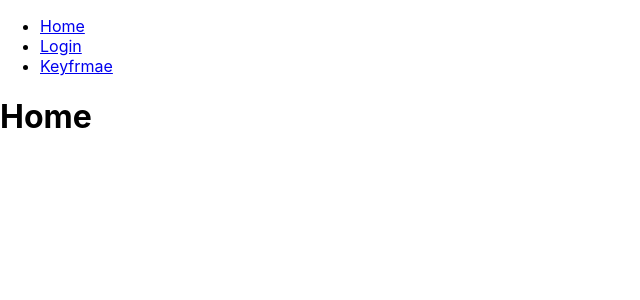
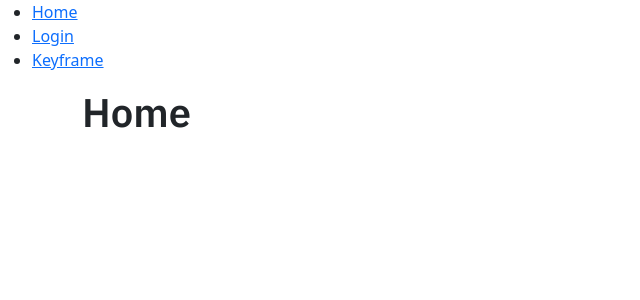
Before and after one commit to Piyachon1234/aj_paisarn_web, a React (Create React App) app: page / in a window 1280 px wide. Shown: the top 300 px of the page, without its empty margins (0-640 px from the left). Built offline with nearby package versions, Linux system fonts and the light colour scheme.

Commit message:
import react bootstrap into App.js

```diff
--- a/src/App.js
+++ b/src/App.js
@@ -1,25 +1,21 @@
-import logo from './logo.svg';
+import { BrowserRouter, Routes, Route } from "react-router-dom";
 import './App.css';
+import Layout from "./pages/layout";
+import Keyframe from "./pages/keyframe";
+import Login from "./pages/logIn";
+import Home from "./pages/home"
+import 'bootstrap/dist/css/bootstrap.min.css';
 
-function App() {
+export default function App() {
   return (
-    <div className="App">
-      <header className="App-header">
-        <img src={logo} className="App-logo" alt="logo" />
-        <p>
-          Edit <code>src/App.js</code> and save to reload.
-        </p>
-        <a
-          className="App-link"
-          href="https://reactjs.org"
-          target="_blank"
-          rel="noopener noreferrer"
-        >
-          Learn React
-        </a>
-      </header>
-    </div>
+    <BrowserRouter>
+      <Routes>
+        <Route path="/" element={<Layout />}>
+          <Route index element={<Home />} />
+          <Route path="keyframe" element={<Keyframe />} />
+          <Route path="login" element={<Login />} />
+        </Route>
+      </Routes>
+    </BrowserRouter>
   );
 }
-
-export default App;
--- a/src/index.js
+++ b/src/index.js
@@ -1,24 +1,17 @@
-import ReactDOM from "react-dom/client";
-import { BrowserRouter, Routes, Route } from "react-router-dom";
-import Layout from "./pages/layout";
-import Keyframe from "./pages/keyframe";
-import Login from "./pages/logIn";
-import Home from "./pages/home"
-import './index.css'
-
-export default function App() {
-  return (
-    <BrowserRouter>
-      <Routes>
-        <Route path="/" element={<Layout />}>
-          <Route index element={<Home />} />
-          <Route path="keyframe" element={<Keyframe />} />
-          <Route path="login" element={<Login />} />
-        </Route>
-      </Routes>
-    </BrowserRouter>
-  );
-}
+import React from 'react';
+import ReactDOM from 'react-dom/client';
+import './index.css';
+import App from './App';
+import reportWebVitals from './reportWebVitals';
 
 const root = ReactDOM.createRoot(document.getElementById('root'));
-root.render(<App />);
+root.render(
+  <React.StrictMode>
+    <App />
+  </React.StrictMode>
+);
+
+// If you want to start measuring performance in your app, pass a function
+// to log results (for example: reportWebVitals(console.log))
+// or send to an analytics endpoint. Learn more: https://bit.ly/CRA-vitals
+reportWebVitals();
--- a/src/pages/home.js
+++ b/src/pages/home.js
@@ -1,5 +1,13 @@
+import React from 'react';
+import { Container } from 'react-bootstrap'; // Import Container from react-bootstrap
+import Button from 'react-bootstrap/Button';
+
 const Home = () => {
-    return <h1 className="topic">Home</h1>;
-  };
+    return (
+        <Container>
+                <h1 className='topic'>Home</h1>
+        </Container>
+    );
+};
 
-  export default Home;
+export default Home;
--- a/src/pages/layout.js
+++ b/src/pages/layout.js
@@ -12,7 +12,7 @@ const Layout = () => {
             <Link to="/login">Login</Link>
           </li>
           <li>
-            <Link to="/keyframe">Keyfrmae</Link>
+            <Link to="/keyframe">Keyframe</Link>
           </li>
         </ul>
       </nav>
```
